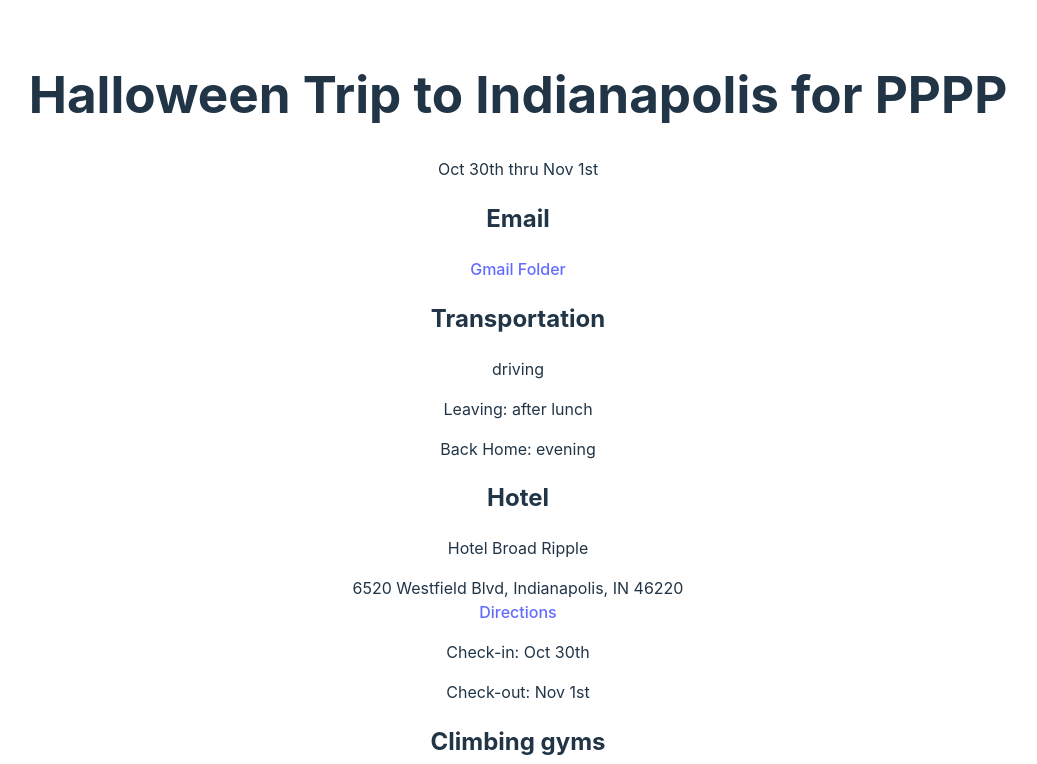
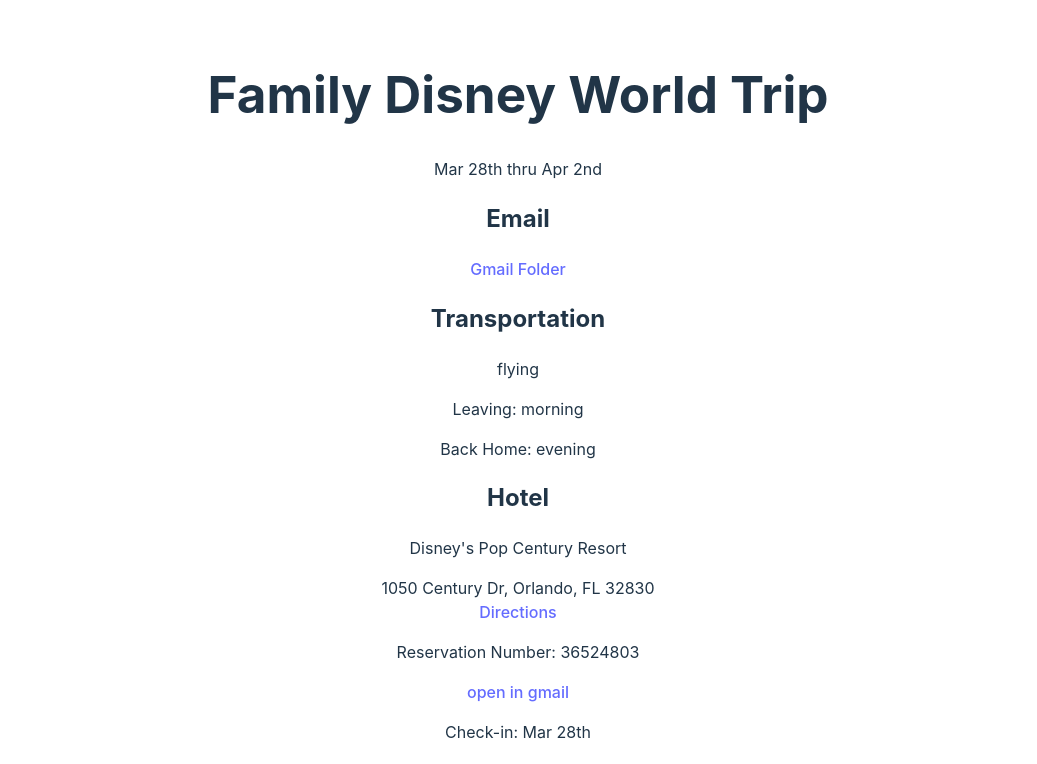
Before and after one commit to mdewey/desna, a React (Vite) app: page /trip/1 in a window 1280 px wide. Shown: the top 764 px of the page, without its empty margins (122-1159 px from the left). Built offline with nearby package versions, Linux system fonts and the light colour scheme.

Commit message:
(trip) added disney trip

```diff
--- a/src/Components/TripList/index.tsx
+++ b/src/Components/TripList/index.tsx
@@ -1,7 +1,7 @@
 import TravelExploreIcon from '@mui/icons-material/TravelExplore';
 import TripCard from "./TripCard"
 import "./style.scss"
-import { halloween2024, TripInterface } from "../../data/trips";
+import { disneyWorld2025, halloween2024, TripInterface } from "../../data/trips";
 
 type TripListProps = {
   title: string
@@ -9,7 +9,7 @@
 
 function index({ title = "1" }: TripListProps) {
 
-  const trips = [halloween2024] as TripInterface[];
+  const trips = [disneyWorld2025, halloween2024] as TripInterface[];
   return (
     <div className="trip-list">
       <h2>
--- a/src/Pages/TripDetail/index.tsx
+++ b/src/Pages/TripDetail/index.tsx
@@ -1,13 +1,13 @@
 import { useNavigate } from "react-router-dom";
 
-import { halloween2024 } from "../../data/trips";
+import { disneyWorld2025 } from "../../data/trips";
 
 import { format } from 'date-fns';
 
 
 export default function TripDetails() {
   const navigate = useNavigate();
-  const trip = halloween2024; // Get the trip details from the data
+  const trip = disneyWorld2025; // Get the trip details from the data
 
   return (
     <>
@@ -42,13 +42,18 @@
             Directions
           </a>
         </p>
+        {/* reservation number */}
+        {trip.hotel.reservationNumber && <p>Reservation Number: {trip.hotel.reservationNumber}</p>}
+        {/* gmail link */}
+        {trip.hotel.gmailLink && <a href={trip.hotel.gmailLink} target="_blank" rel="noopener noreferrer">open in gmail</a>}
         <p>Check-in: {format(trip.hotel.arrivalDate, "MMM do")}</p>
         <p>Check-out: {format(trip.hotel.departureDate, "MMM do")}</p>
+
       </section>
 
       {/* things of interests */}
       <section className="things-of-interest">
-        <h2>Climbing gyms</h2>
+        {trip.climbingGyms && (<><h2>Climbing gyms</h2>
           <ul>
             {trip.climbingGyms?.map((gym, index) => (
               <li key={index} className="activity-card">
@@ -63,7 +68,9 @@
               </li>
             ))}
           </ul>
-        <h2>Restaurants</h2>
+        </>)}
+        {trip.restaurants && (<><h2>Restaurants</h2>
+          {trip.restaurants.length === 0 && <p>No restaurants planned</p>}
           <ul>
             {trip.restaurants?.map((restaurant, index) => (
               <li key={index} className="activity-card">
@@ -78,8 +85,13 @@
               </li>
             ))}
           </ul>
+        </>)}
 
+        {trip.thingsToDo && (
+          <>
             <h2>Cool places</h2>
+            {trip.thingsToDo.length === 0 && <p>No restaurants planned</p>}
+
             <ul>
               {trip.thingsToDo?.map((place, index) => (
                 <li key={index} className="activity-card">
@@ -94,6 +106,8 @@
                 </li>
               ))}
             </ul>
+          </>
+        )}
       </section>
 
       <button onClick={() => navigate('/')}>Go Home</button>
--- a/src/data/trips.ts
+++ b/src/data/trips.ts
@@ -17,17 +17,43 @@
     address: string;
     arrivalDate: Date;
     departureDate: Date;
-  };
+    reservationNumber?: string,
+    gmailLink?: string,
+  },
+  tickets: {
+    type: string;
+    details: string;
+    reservationNumber: string;
+    email: string;
+  } | null,
   gmailLink: string;
   transportation: {
     type: string;
     details: string;
     leavingTime: Date | string;
     backHomeTime: Date | string;
-  };
+    flights:{
+      going: {
+        airline: string;
+        flightNumber: string;
+        departureAirport: string;
+        departureTime: Date;
+        arrivalAirport: string;
+        arrivalTime: Date;
+      } | null,
+      returning: {
+        airline: string;
+        flightNumber: string;
+        departureAirport: string;
+        departureTime: Date;
+        arrivalAirport: string;
+        arrivalTime: Date;
+       } | null,
+    }
+  },
   thingsToDo?: PlaceOfInterest[];
   restaurants?: PlaceOfInterest[];
-  climbingGyms?: PlaceOfInterest[];
+  climbingGyms?: PlaceOfInterest[] | null;
 }
 
 const halloween2024 = {
@@ -107,6 +133,43 @@
   ],
 } as TripInterface;
 
+
+const disneyWorld2025 = {
+  id: "2025-disney",
+  title: 'Family Disney World Trip',
+  startDate: new Date('2025-03-28'),
+  endDate: new Date('2025-04-02'),
+  gmailLink: "https://mail.google.com/mail/u/0/#label/2025+disney+trip",
+  hotel: {
+    name: "Disney's Pop Century Resort",
+    address: "1050 Century Dr, Orlando, FL 32830",
+    arrivalDate: new Date('03-28-2025'),
+    departureDate: new Date('04-02-2025'),
+    reservationNumber: "36524803",
+    gmailLink: "https://mail.google.com/mail/u/0/#label/2025+disney+trip/FMfcgzQZSXwbnmBrRgwPGsskPMbJVLKj"
+  },
+  tickets: {
+    type: "Park Tickets",
+    details: "4 day park hopper",
+    reservationNumber: "FZGJ87101010",
+    email: "https://mail.google.com/mail/u/0/#label/2025+disney+trip/FMfcgzQZSXwbntwJnCDBdZQmlRftxVbc"
+  },
+  transportation: {
+    type: "flying",
+    details: "Flying from Pittsburgh",
+    leavingTime: "morning",
+    backHomeTime: "evening",
+    flights: {
+      going: null,
+      returning: null
+    },
+  },
+  thingsToDo: [],
+  restaurants: [],
+  climbingGyms:  null,
+} as TripInterface;
+
 export   {
+  disneyWorld2025,
   halloween2024
 };  // Exporting the trip object
```
Also changed, not shown: src/data/2025-disney.md (added, +12 -0 lines). Lines whose indentation alone changed are shown as unchanged.
